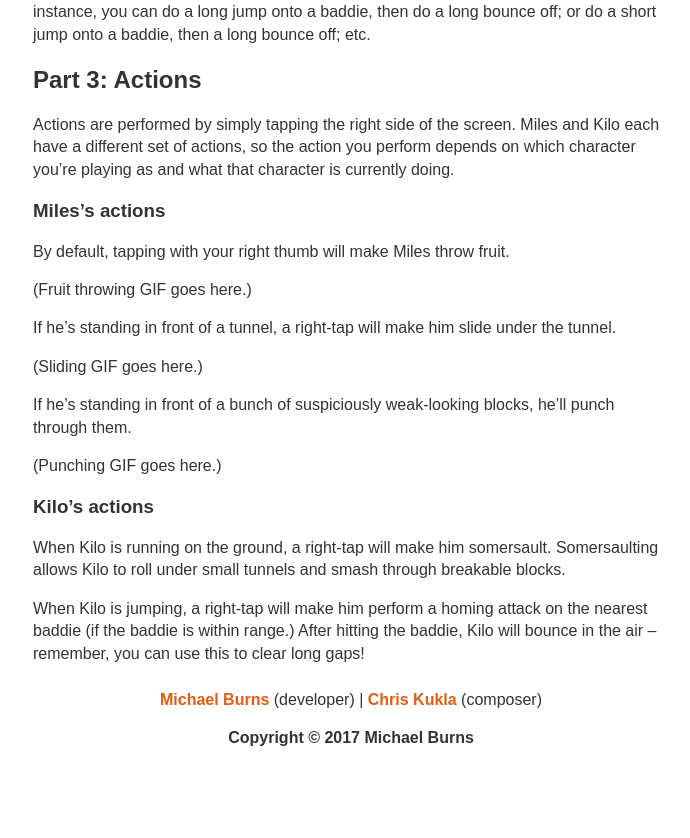
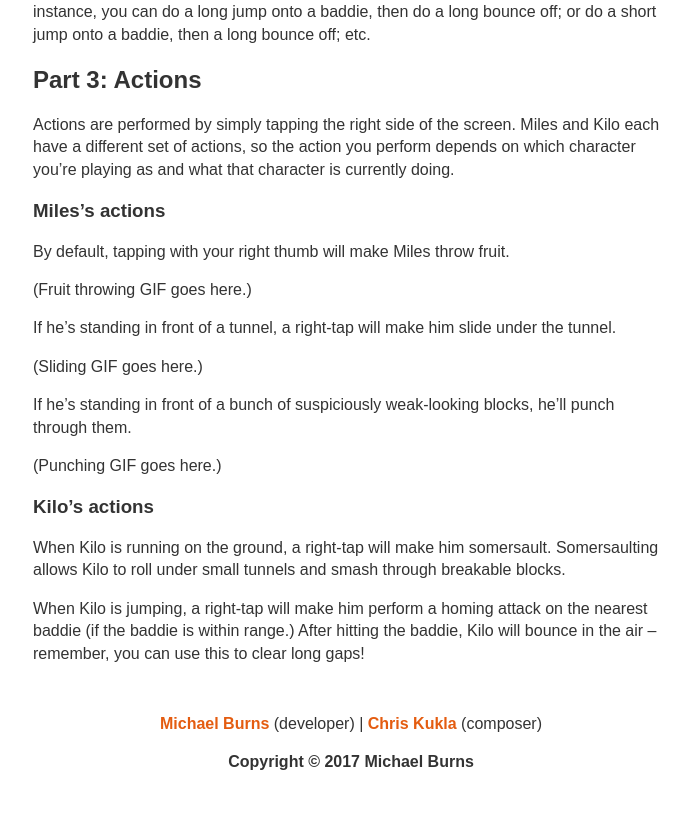
Before and after one commit to thatpixelguy/milesandkilo, a Jekyll site: the page built from manual.md, in a window 1280 px wide. Shown: the part 2499-3337 px from the top of the page, without its empty margins (289-979 px from the left). Built offline with Jekyll 4.4.1, drawn with Linux system fonts in a browser that asks for light colours; our own code applies the rules of GitHub Pages for plain Markdown files; before the commit the page ends 3313 px from its top, so only the background shows below that.

Commit message:
Updated light.css

```diff
--- a/css/light.css
+++ b/css/light.css
@@ -13,7 +13,7 @@ body {
 
 .footer {
   text-align: center;
-  margin-top: 24px;
+  margin-top: 48px;
   margin-bottom: 64px;
 }
 
```
